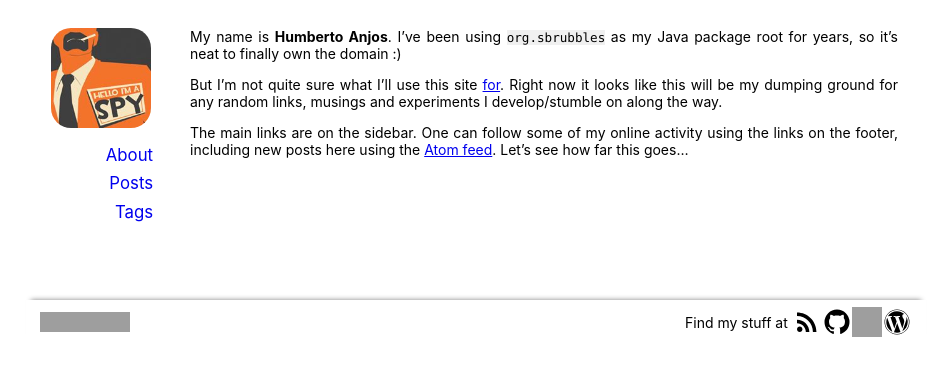
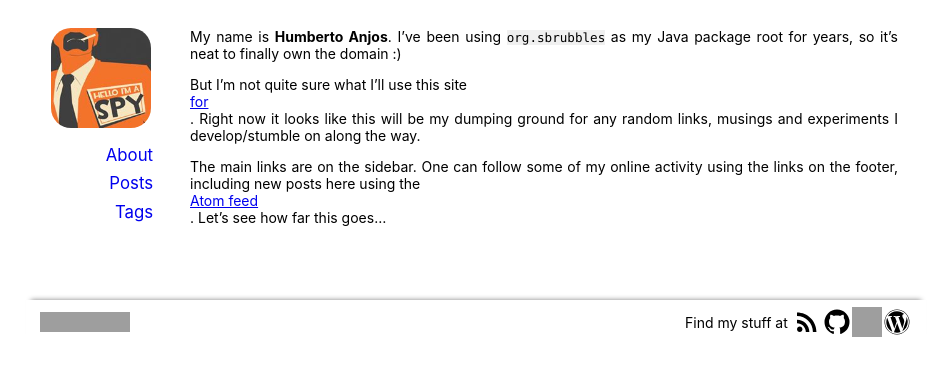
Before and after one commit to hanjos/hanjos.github.io, a Jekyll site: the page built from index.md, in a window 1280 px wide. Shown: the top 376 px of the page, without its empty margins (164-1115 px from the left). Built offline with Jekyll 4.4.1, drawn with Linux system fonts in a browser that asks for light colours; grey boxes are pictures that could not be loaded.

Commit message:
Ajustes no CSS de links.

```diff
--- a/_layouts/post.html
+++ b/_layouts/post.html
@@ -37,7 +37,7 @@ layout: default
     <div class='meta'>
       <small class='separator'>tagged as</small>
       {% for tag in page.tags %}
-      <a href='/tags.html#tag-{{ tag }}' class='tag'><small>{{ tag }}</small></a>
+      &nbsp;<a href='/tags.html#tag-{{ tag }}' class='tag'><small>{{ tag }}</small></a>
       {% endfor %}
     </div>
     {% endif %}
--- a/_sass/_general.scss
+++ b/_sass/_general.scss
@@ -78,3 +78,7 @@ blockquote {
 
   font-size: 0.8em;
 }
+
+a {
+  display: flex; /* helps align the text better */
+}
--- a/_sass/_posts.scss
+++ b/_sass/_posts.scss
@@ -7,7 +7,6 @@ article {
     }
 
     a {
-      display: flex; /* centers the image */
       text-decoration: none;
 
       img {
```
